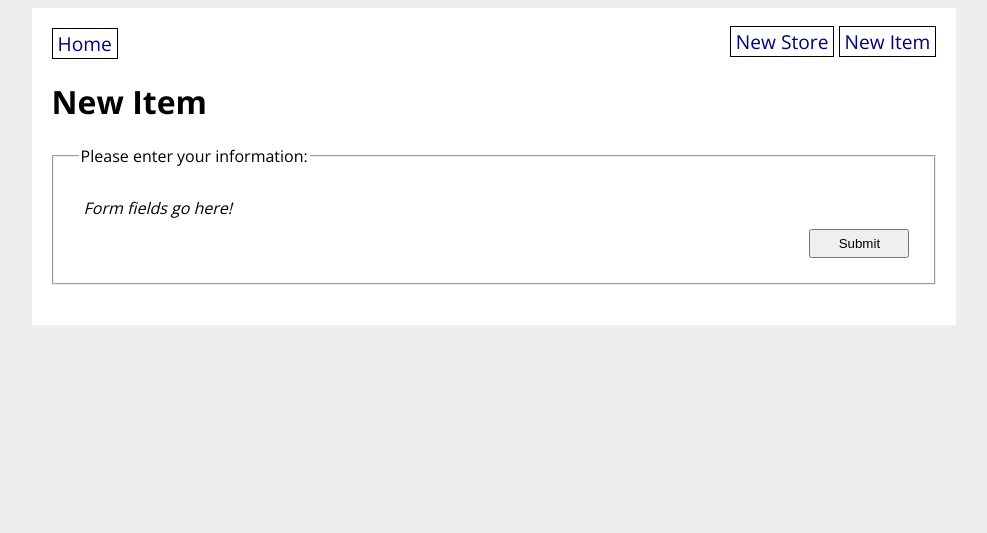
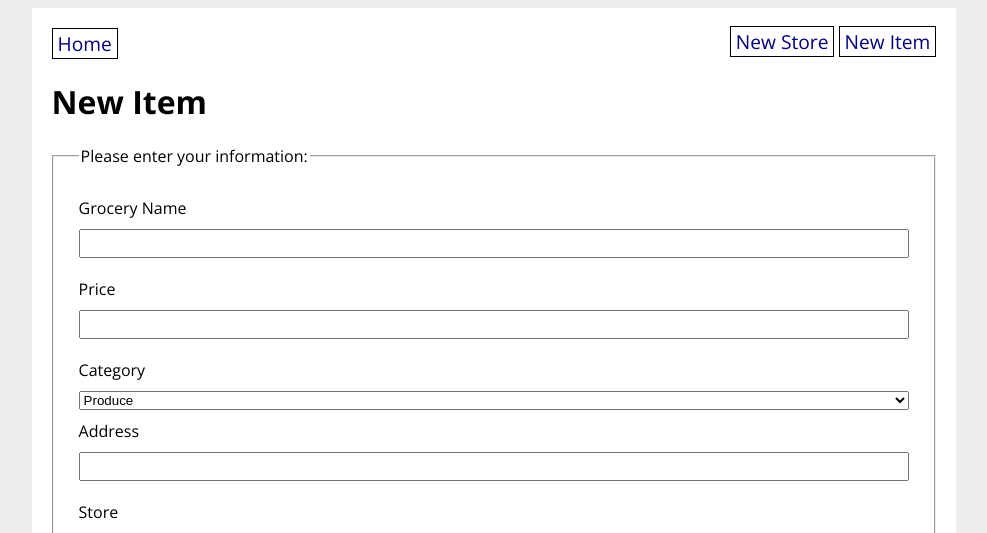
Before and after one commit to mathyasp/Grocery-store, a Flask app: page /new_item in a window 1280 px wide. Shown: the top 533 px of the page, without its empty margins (146-1133 px from the left). Run offline with Flask 3, Linux system fonts and the light colour scheme.

Commit message:
completed new_store and new_item routes and templates

```diff
--- a/grocery_app/routes.py
+++ b/grocery_app/routes.py
@@ -21,26 +21,47 @@ def homepage():
 @main.route('/new_store', methods=['GET', 'POST'])
 def new_store():
     # TODO: Create a GroceryStoreForm
-
+    form = GroceryStoreForm()
     # TODO: If form was submitted and was valid:
     # - create a new GroceryStore object and save it to the database,
     # - flash a success message, and
     # - redirect the user to the store detail page.
+    if form.validate_on_submit():
+        new_store = GroceryStore(
+            title=form.title.data,
+            address=form.address.data,
+            items=form.items.data
+        )
+        db.session.add(new_store)
+        db.session.commit()
 
+        flash('New store was created successfully.')
     # TODO: Send the form to the template and use it to render the form fields
-    return render_template('new_store.html')
+    return render_template('new_store.html', form=form)
 
 @main.route('/new_item', methods=['GET', 'POST'])
 def new_item():
     # TODO: Create a GroceryItemForm
-
+    form = GroceryItemForm()
     # TODO: If form was submitted and was valid:
     # - create a new GroceryItem object and save it to the database,
     # - flash a success message, and
     # - redirect the user to the item detail page.
+    if form.validate_on_submit():
+        new_item = GroceryItem(
+            name=form.name.data,
+            price=form.price.data,
+            category=form.category.data,
+            photo_url=form.photo_url.data,
+            store_id=form.store_id.data,
+            store=form.store.data
+        )
+        db.session.add(new_item)
+        db.session.commit()
 
+        flash('New item was created successfully.')
     # TODO: Send the form to the template and use it to render the form fields
-    return render_template('new_item.html')
+    return render_template('new_item.html', form=form)
 
 @main.route('/store/<store_id>', methods=['GET', 'POST'])
 def store_detail(store_id):
--- a/grocery_app/templates/new_item.html
+++ b/grocery_app/templates/new_item.html
@@ -11,9 +11,37 @@
 
         <!-- TODO: Remove the next paragraph and use the `form` object passed in
             from the route to render a form. -->
-        <p><em>Form fields go here!</em></p>
+        {{ form.name.label }}
+        {{ form.name }}
+        <ul>
+        {% for error in form.name.errors %}
+            <li class="error">{{ error }}</li>
+        {% endfor %}
+        </ul>
 
-        <input type="submit" value="Submit">
+        {{ form.price.label }}
+        {{ form.price }}
+        <ul>
+        {% for error in form.price.errors %}
+            <li class="error">{{ error }}</li>
+        {% endfor %}
+        </ul>
+
+        {{ form.category.label }}
+        {{ form.category }}
+
+        {{ form.photo_url.label }}
+        {{ form.photo_url }}
+        <ul>
+        {% for error in form.photo_url.errors %}
+            <li class="error">{{ error }}</li>
+        {% endfor %}
+        </ul>
+
+        {{ form.store.label }}
+        {{ form.store }}
+
+        {{ form.submit }}
     </fieldset>
 </form>
 
```
Also changed, not shown: grocery_app/templates/new_store.html (+15 -2 lines).
